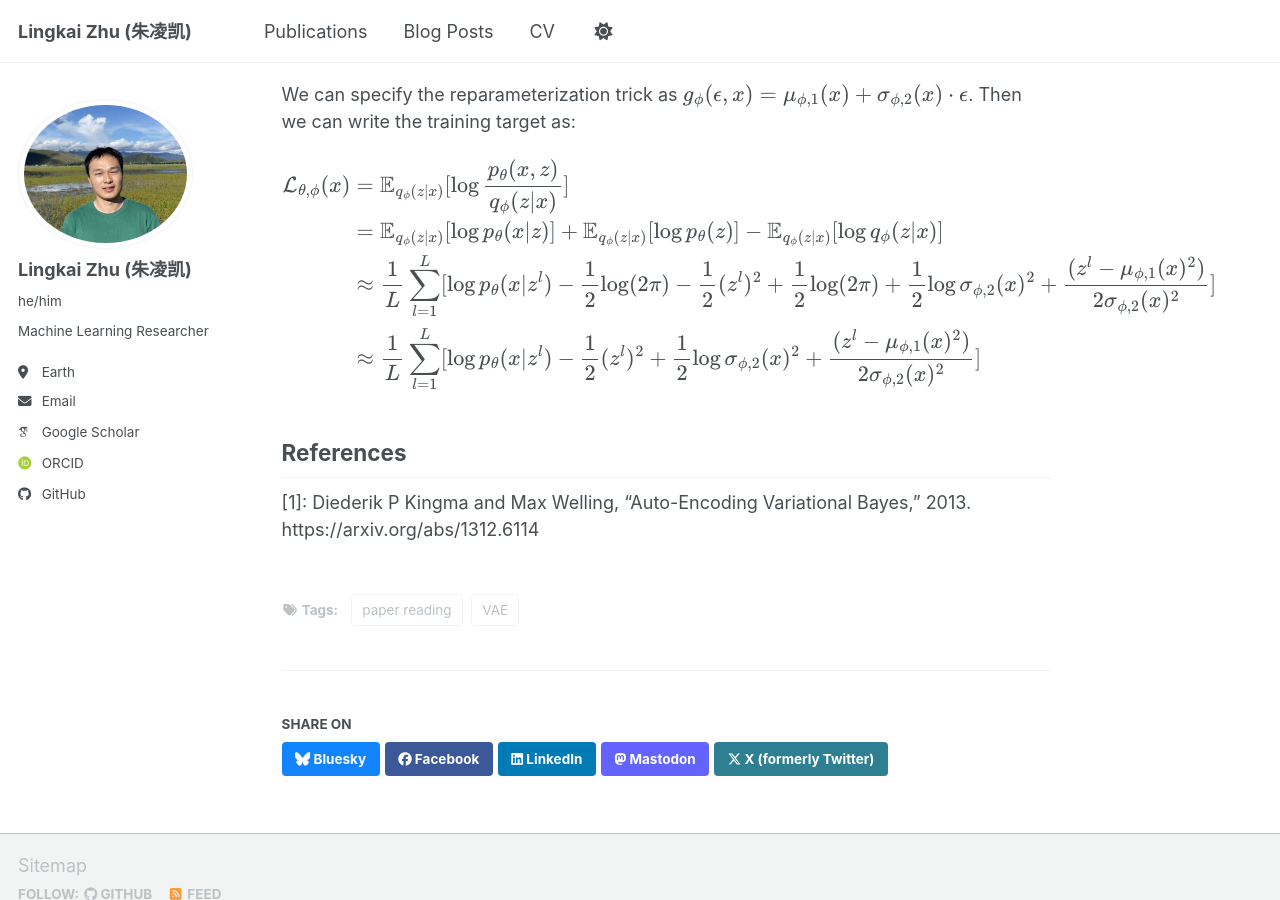
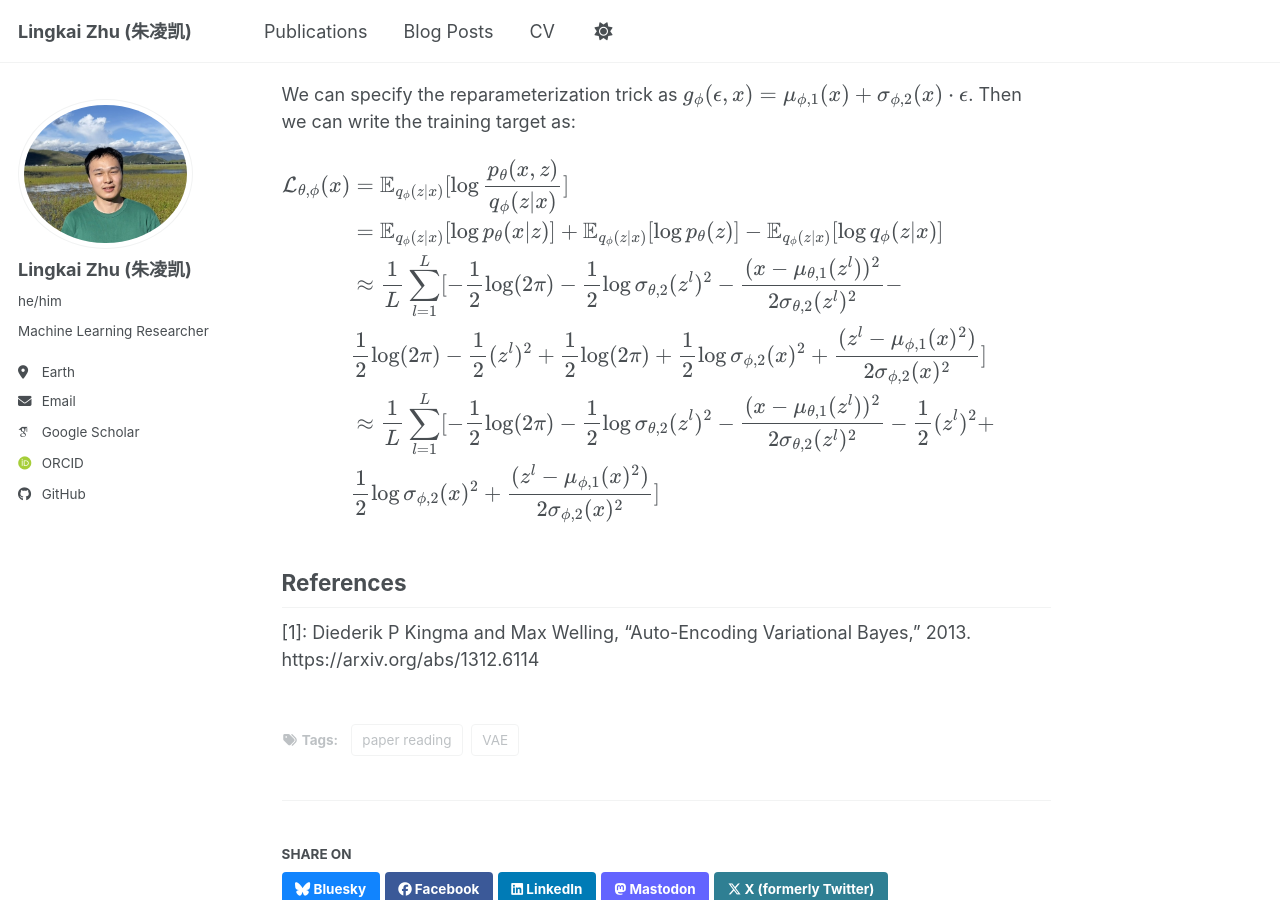
Before and after one commit to LingkaiZhu1999/LingkaiZhu1999.github.io, a Jekyll site: the page built from _posts/2026-05-16-vae.md, in a window 1280 px wide and 900 px high, scrolled down 4503 px. Built offline with Jekyll 4.4.1, drawn with Linux system fonts in a browser that asks for light colours; some web fonts are replaced; a script bundle is joined from its source files by our own code; library files that are not in the unit come from our copies.

Commit message:
update vae

```diff
--- a/_posts/2026-05-16-vae.md
+++ b/_posts/2026-05-16-vae.md
@@ -143,8 +143,10 @@ $$
 \begin{aligned}
 \mathcal{L}_{\theta, \phi}(x) &= \mathbb{E}_{q_\phi(z|x)}[\log \frac{p_\theta(x, z)}{q_\phi(z|x)}] \\
 &= \mathbb{E}_{q_\phi(z|x)} [\log p_\theta(x|z)] + \mathbb{E}_{q_\phi(z|x)} [\log p_\theta(z)] - \mathbb{E}_{q_\phi(z|x)} [\log q_\phi(z|x)] \\
-&\approx \frac{1}{L}\sum_{l=1}^L [\log p_\theta(x|z^{l}) - \frac{1}{2} \log (2\pi) -\frac{1}{2}({z^{l}})^2 + \frac{1}{2} \log (2\pi) + \frac{1}{2}\log \sigma_{\phi, 2}(x)^2 + \frac{(z^l - \mu_{\phi, 1}(x)^2)}{2\sigma_{\phi, 2}(x)^2}] \\
-&\approx  \frac{1}{L}\sum_{l=1}^L [\log p_\theta(x|z^{l}) -  \frac{1}{2}(z^l)^2 + \frac{1}{2}\log \sigma_{\phi, 2}(x)^2 + \frac{(z^l - \mu_{\phi, 1}(x)^2)}{2\sigma_{\phi, 2}(x)^2}]
+&\approx \frac{1}{L}\sum_{l=1}^L [-\frac{1}{2}\log (2\pi) - \frac{1}{2}\log \sigma_{\theta, 2}(z^l)^2 -\frac{(x-\mu_{\theta, 1}(z^l))^2}{2\sigma_{\theta, 2}(z^l)^2} - \\
+&\frac{1}{2} \log (2\pi) -\frac{1}{2}({z^{l}})^2 + \frac{1}{2} \log (2\pi) + \frac{1}{2}\log \sigma_{\phi, 2}(x)^2 + \frac{(z^l - \mu_{\phi, 1}(x)^2)}{2\sigma_{\phi, 2}(x)^2}] \\
+&\approx  \frac{1}{L}\sum_{l=1}^L [-\frac{1}{2}\log (2\pi) - \frac{1}{2}\log \sigma_{\theta, 2}(z^l)^2 -\frac{(x-\mu_{\theta, 1}(z^l))^2}{2\sigma_{\theta, 2}(z^l)^2} -  \frac{1}{2}(z^l)^2 + \\
+&\frac{1}{2}\log \sigma_{\phi, 2}(x)^2 + \frac{(z^l - \mu_{\phi, 1}(x)^2)}{2\sigma_{\phi, 2}(x)^2}]
 \end{aligned}
 $$
 ## References
```
